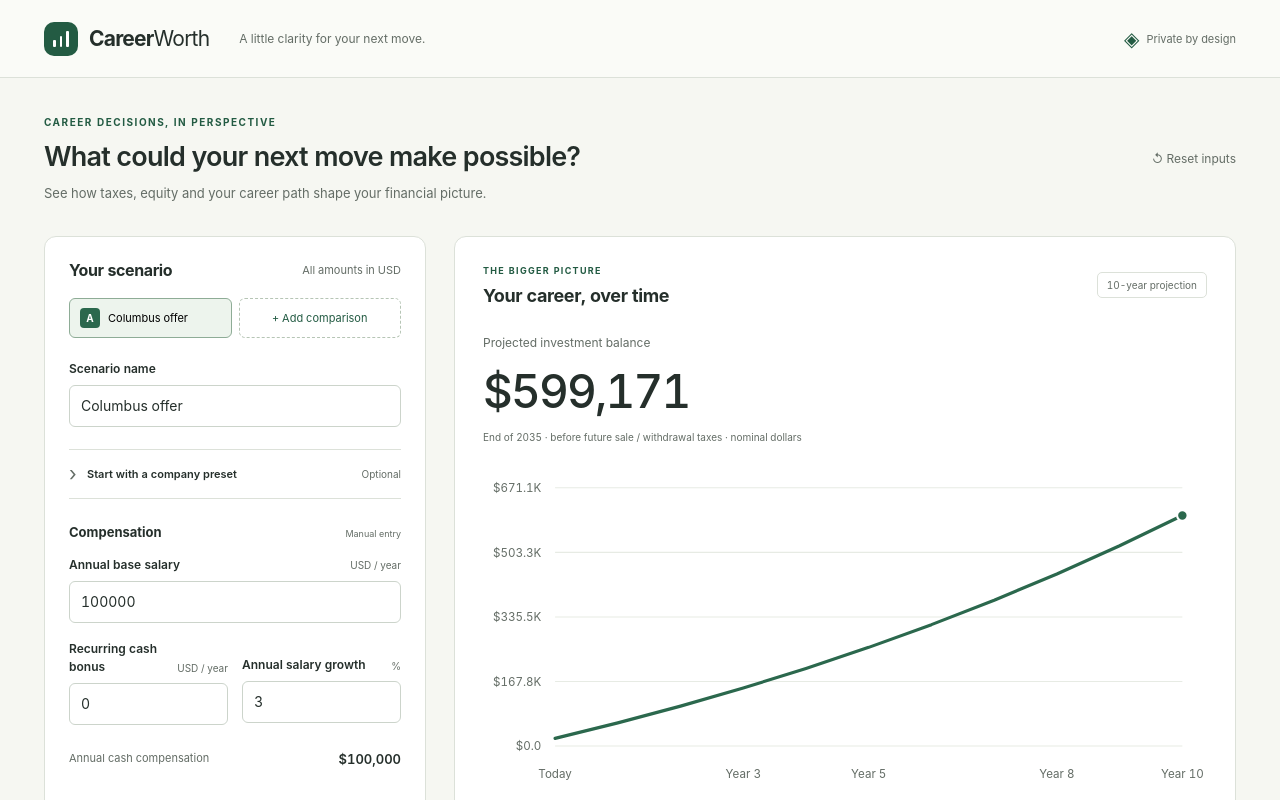
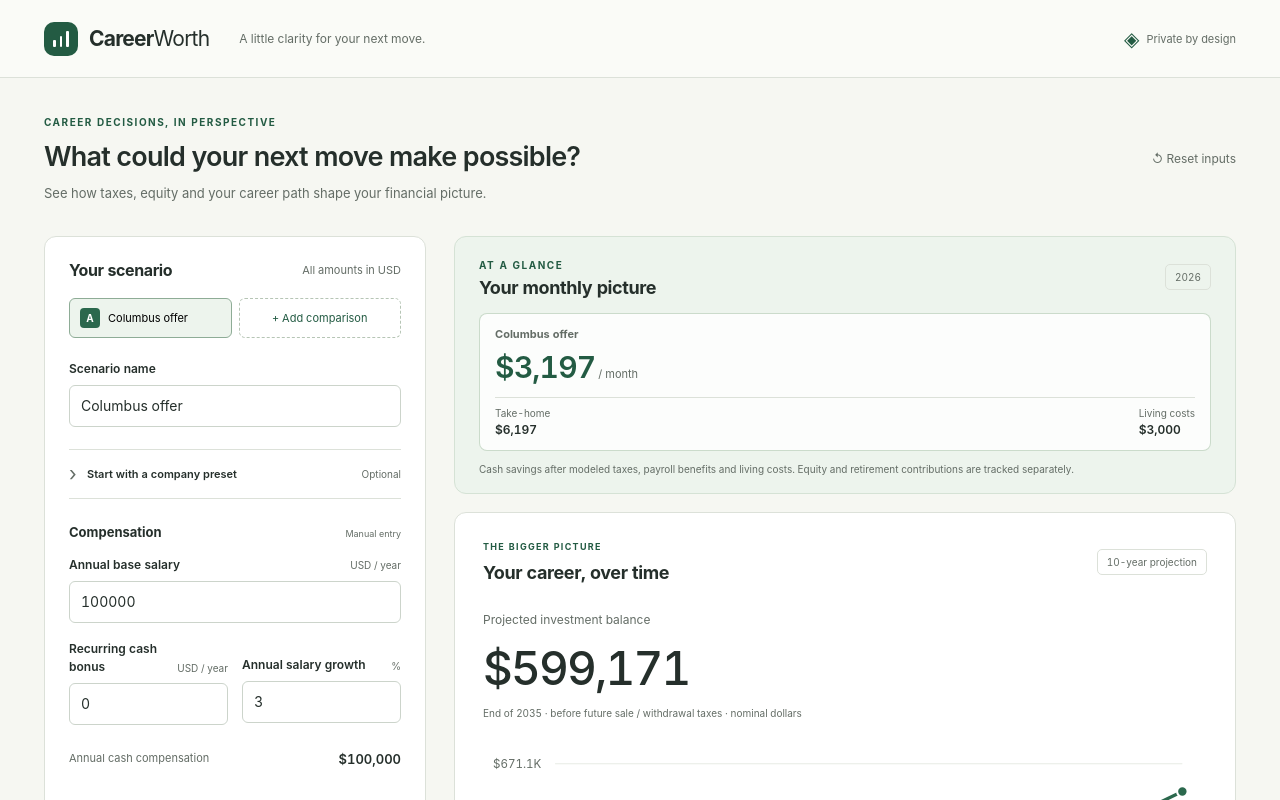
Before and after one commit to sahas-uppalapati/codex-financial-planner, a React (Vite) app: page / in a window 1280 px wide. Shown: the top 800 px of the page. Built offline with nearby package versions, Linux system fonts and the light colour scheme.

Commit message:
Add quick monthly financial summary

```diff
--- a/src/components/Results.tsx
+++ b/src/components/Results.tsx
@@ -47,6 +47,38 @@ export function Results({
   }));
   return (
     <div className="results-content">
+      <section className="quick-read" aria-labelledby="quick-read-heading">
+        <div className="quick-read-heading">
+          <div>
+            <p className="eyebrow">AT A GLANCE</p>
+            <h2 id="quick-read-heading">Your monthly picture</h2>
+          </div>
+          <span className="period-tag">
+            {series[0].projection.rows[activeYear].calendarYear}
+          </span>
+        </div>
+        <div className="quick-read-grid" style={{ "--scenario-count": series.length } as React.CSSProperties}>
+          {series.map((s, i) => {
+            const row = s.projection.rows[activeYear];
+            return (
+              <article className="quick-read-card" key={s.index}>
+                <h3>
+                  {series.length > 1 && <i className={`dot series-${s.index}`} />}
+                  {s.name}
+                </h3>
+                <p className={`quick-surplus ${row.surplus < 0 ? "negative" : "positive"}`}>
+                  {money(row.surplus / 12)}<span> / month</span>
+                </p>
+                <div className="quick-read-details">
+                  <span>Take-home <strong>{money(row.takeHome / 12)}</strong></span>
+                  <span>Living costs <strong>{money(row.expenses / 12)}</strong></span>
+                </div>
+              </article>
+            );
+          })}
+        </div>
+        <p className="hint">Cash savings after modeled taxes, payroll benefits and living costs. Equity and retirement contributions are tracked separately.</p>
+      </section>
       <section
         className="projection-panel"
         aria-labelledby="projection-heading"
--- a/src/styles.css
+++ b/src/styles.css
@@ -1554,6 +1554,79 @@ table small {
 .results-content {
   min-width: 0;
 }
+.quick-read {
+  background: #edf4ed;
+  border: 1px solid #d5e2d5;
+  border-radius: 12px;
+  padding: 20px 24px 16px;
+  margin-bottom: 18px;
+}
+.quick-read-heading {
+  display: flex;
+  justify-content: space-between;
+  align-items: center;
+  gap: 12px;
+  margin-bottom: 15px;
+}
+.quick-read-heading .eyebrow {
+  margin-bottom: 4px;
+}
+.quick-read-grid {
+  display: grid;
+  grid-template-columns: repeat(var(--scenario-count), minmax(0, 1fr));
+  gap: 12px;
+}
+.quick-read-card {
+  background: rgba(255, 255, 255, 0.82);
+  border: 1px solid rgba(190, 210, 191, 0.8);
+  border-radius: 8px;
+  padding: 13px 15px;
+  min-width: 0;
+}
+.quick-read-card h3 {
+  display: flex;
+  align-items: center;
+  gap: 7px;
+  color: var(--muted);
+  font-size: 11px;
+  overflow-wrap: anywhere;
+}
+.quick-surplus {
+  font-size: clamp(22px, 2.5vw, 30px);
+  line-height: 1.25;
+  letter-spacing: -0.8px;
+  font-weight: 600;
+  margin: 8px 0 11px;
+  overflow-wrap: anywhere;
+}
+.quick-surplus span {
+  font-size: 11px;
+  font-weight: 400;
+  letter-spacing: 0;
+  color: var(--muted);
+}
+.quick-read-details {
+  display: flex;
+  justify-content: space-between;
+  gap: 8px;
+  border-top: 1px solid var(--border);
+  padding-top: 9px;
+  font-size: 10px;
+  color: var(--muted);
+}
+.quick-read-details span {
+  display: grid;
+  gap: 3px;
+}
+.quick-read-details strong {
+  color: var(--text);
+  font-size: 12px;
+  font-weight: 600;
+}
+.quick-read > .hint {
+  font-size: 10px;
+  margin-top: 10px;
+}
 .result-year {
   min-width: 0;
 }
@@ -1581,6 +1654,19 @@ table small {
   min-width: 0;
 }
 @media (max-width: 700px) {
+  .quick-read {
+    padding: 17px 16px 13px;
+  }
+  .quick-read-grid {
+    gap: 8px;
+  }
+  .quick-read-card {
+    padding: 11px 10px;
+  }
+  .quick-read-details {
+    flex-direction: column;
+    gap: 7px;
+  }
   .result-year select {
     font-size: 14px;
     height: 38px;
```
